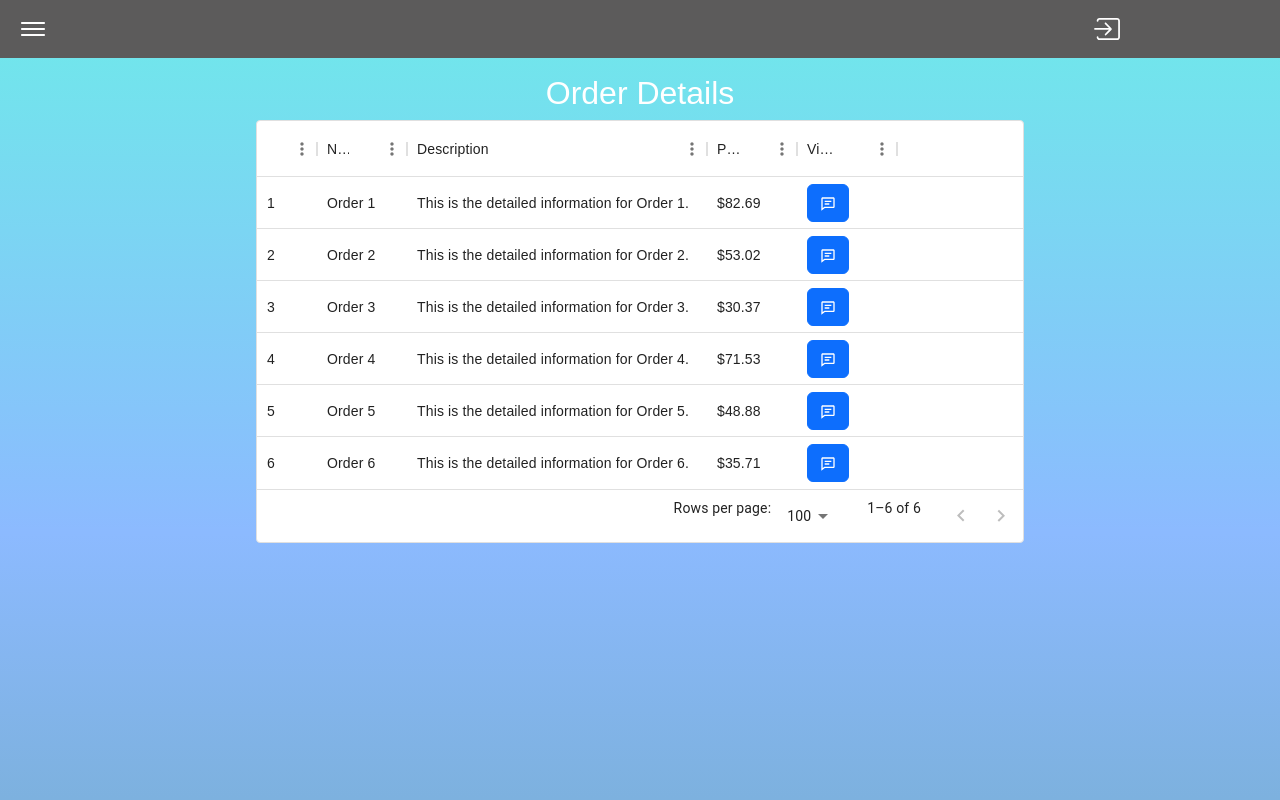
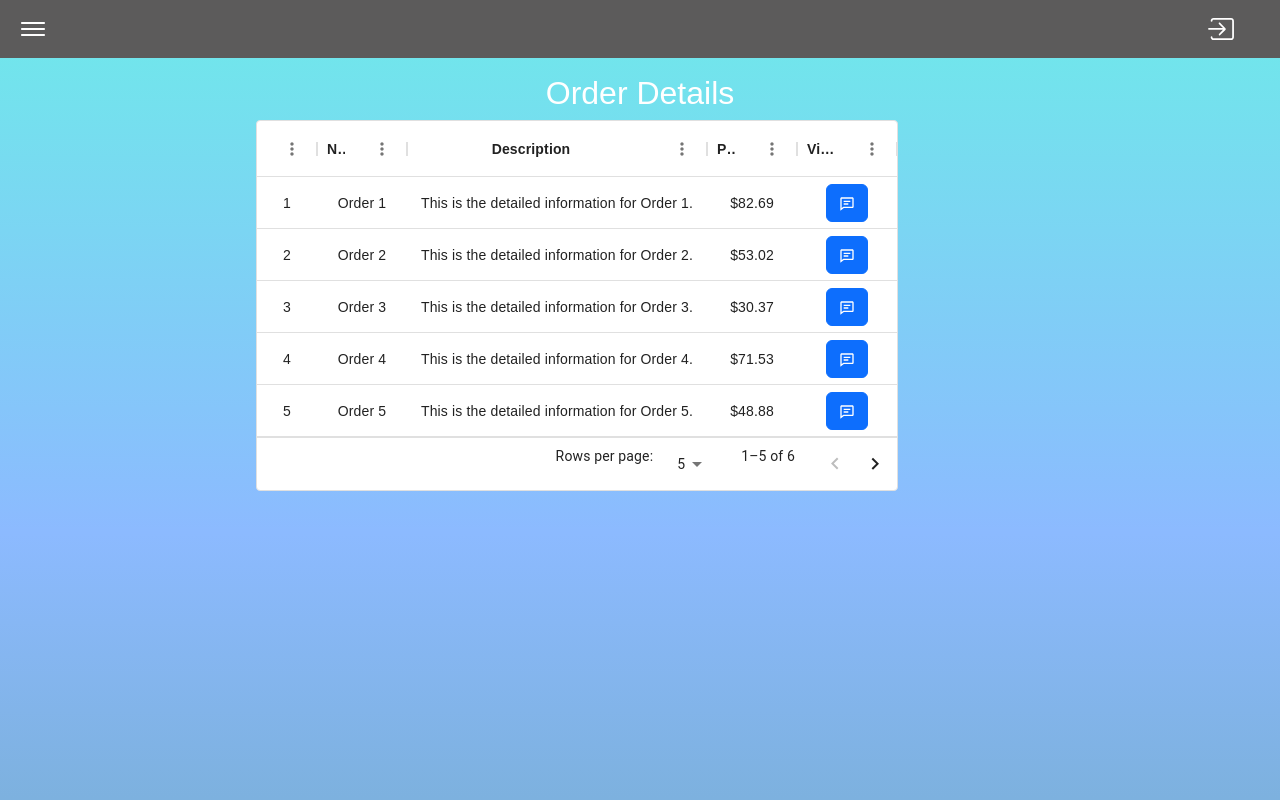
Before and after one commit to thuanCEO/my-react-app, a React (Create React App) app: page /details/1 in a window 1280 px wide. Shown: the top 800 px of the page. Built offline with nearby package versions, Linux system fonts and the light colour scheme.

Commit message:
update css layout footer header detail management

```diff
--- a/src/components/Footer/Footer.js
+++ b/src/components/Footer/Footer.js
@@ -6,7 +6,6 @@ import { Container, Row, Col } from "react-bootstrap"; // Required components fr
 export default function Footer() {
   return (
     <footer className="footer">
-      <Container>
       <Row className="justify-content-between">
         {/* Company Logo Section */}
         <Col xs={12} md={4}>
@@ -39,7 +38,6 @@ export default function Footer() {
           </div>
         </Col>
       </Row>
-      </Container>
     </footer>
   );
 }
--- a/src/components/Header/Header.css
+++ b/src/components/Header/Header.css
@@ -8,8 +8,9 @@
 }
 
 .container {
-  width: 100%;
+  min-width: 98%;
   margin: 0 !important;
+  overflow: hidden;
 }
 
 /* Style the navigation bar */
@@ -65,11 +66,6 @@
   color: rgb(255, 255, 255);
 }
 
-/* Clear the float effect */
-.container {
-  overflow: hidden;
-}
-
 /* Add some top padding to the page content to prevent sudden quick movement */
 .content {
   padding-top: 102px;
--- a/src/pages/Details.js
+++ b/src/pages/Details.js
@@ -4,11 +4,11 @@ import "./Details.css";
 import { BiCommentDetail } from "react-icons/bi";
 import ProductInfoModal from "../components/ProductInfoModal/ProductInfoModal";
 import { DataGrid } from "@mui/x-data-grid";
+import { Row, Col } from "react-bootstrap"; // Import Bootstrap components
 
 export default function Details() {
   const { productId } = useParams();
   const [productDetails, setProductDetails] = useState(null);
-  const [openDetails, setOpenDetails] = useState({});
   const [isProductInfoModalOpen, setIsProductInfoModalOpen] = useState(false);
   const [selectedOrderIndex, setSelectedOrderIndex] = useState(null); // New state to track the selected order
 
@@ -104,7 +104,12 @@ export default function Details() {
         </button>
       ),
     },
-  ];
+  ].map((column) => ({
+    ...column, // Giữ lại các thuộc tính ban đầu của cột
+    headerClassName: "super-app-theme--header",
+    headerAlign: "center",
+    align: "center",
+  }));
 
   const rows = productDetails
     ? orders.map((order) => ({ ...order, id: order.id }))
@@ -114,16 +119,26 @@ export default function Details() {
     <div className="container-detail mt-3">
       <h2>Order Details</h2>
       {productDetails ? (
+        <Row className="justify-content-center">
+          {" "}
+          {/* Center the Datagrid within a row */}
+          <Col>
+            {" "}
+            {/* Adjust column widths as needed */}
             <DataGrid
               className="table-manage-order-box"
               rows={rows}
               columns={columns}
-          pageSize={5}
-          rowsPerPageOptions={[5, 10, 20]}
-          autoHeight
+              initialState={{
+                pagination: {
+                  paginationModel: { page: 0, pageSize: 5 },
+                },
+              }}
+              pageSizeOptions={[5, 10]}
               getRowId={(row) => row.id}
-          // Add other DataGrid options as needed
             />
+          </Col>
+        </Row>
       ) : (
         <p className="loading-message">Loading...</p>
       )}
--- a/src/pages/Management.css
+++ b/src/pages/Management.css
@@ -105,17 +105,22 @@ body {
   color: #ffffff;
 }
 
-.table-manage-order {
-  max-width: fit-content;
-}
 .table-manage-order-box {
   background: transparent;
   background-color: white;
   border: 2px solid rgba(95, 92, 92, 0.2);
   backdrop-filter: blur(9px);
   border-radius: 12px;
+  max-width: fit-content;
 }
 
 .icon-table {
   font-size: large;
 }
+
+.super-app-theme--header div {
+  font-weight: bold;
+}
+.super-app-theme--cell {
+  text-align: center;
+}
--- a/src/pages/Management.js
+++ b/src/pages/Management.js
@@ -5,7 +5,7 @@ import { DataGrid } from "@mui/x-data-grid";
 import { BiSolidDetail } from "react-icons/bi";
 import { FaRegEdit } from "react-icons/fa";
 import { MdDeleteOutline } from "react-icons/md";
-
+import { Row, Col } from "react-bootstrap"; // Import Bootstrap components
 import { Button } from "@mui/material";
 import "./Management.css";
 
@@ -34,11 +34,14 @@ export default function Management() {
   const handleDetailsClick = (productId) => {
     // Implement logic to show product details, e.g., navigate to a details page
     navigate(`/details/${productId}`);
-    console.log(`Details clicked for product with ID: ${productId}`);
   };
 
   const columns = [
-    { field: "id", headerName: "ID", width: 70 },
+    {
+      field: "id",
+      headerName: "ID",
+      width: 70,
+    },
     { field: "name", headerName: "Name", width: 130 },
     { field: "price", headerName: "Price", width: 130 },
     {
@@ -85,10 +88,19 @@ export default function Management() {
         );
       },
     },
-  ];
+  ].map((column) => ({
+    ...column, // Giữ lại các thuộc tính ban đầu của cột
+    headerClassName: "super-app-theme--header",
+    headerAlign: "center",
+    align: "center",
+  }));
 
   const rows = [
-    { id: 1, name: "Product 1", price: "$19.99" },
+    {
+      id: 1,
+      name: "Product 1",
+      price: "$19.99",
+    },
     { id: 2, name: "Product 2", price: "$29.99" },
     { id: 3, name: "Product 3", price: "$24.99" },
     { id: 4, name: "Product 4", price: "$19.99" },
@@ -119,9 +131,12 @@ export default function Management() {
         <div className="row">
           <div className="mume markdown-preview">
             <h2 className="mume-header">Product List</h2>
-            <div className="table-manage-order">
+            <Row className="justify-content-center">
+              {" "}
+              {/* Center the Datagrid within a row */}
+              <Col>
                 <DataGrid
-                className="table-manage-order-box"
+                  className="table-manage-order-box "
                   rows={rows}
                   columns={columns}
                   initialState={{
@@ -131,7 +146,8 @@ export default function Management() {
                   }}
                   pageSizeOptions={[5, 10]}
                 />
-            </div>
+              </Col>
+            </Row>
           </div>
         </div>
       </div>
```
Lines whose indentation alone changed are shown as unchanged.
